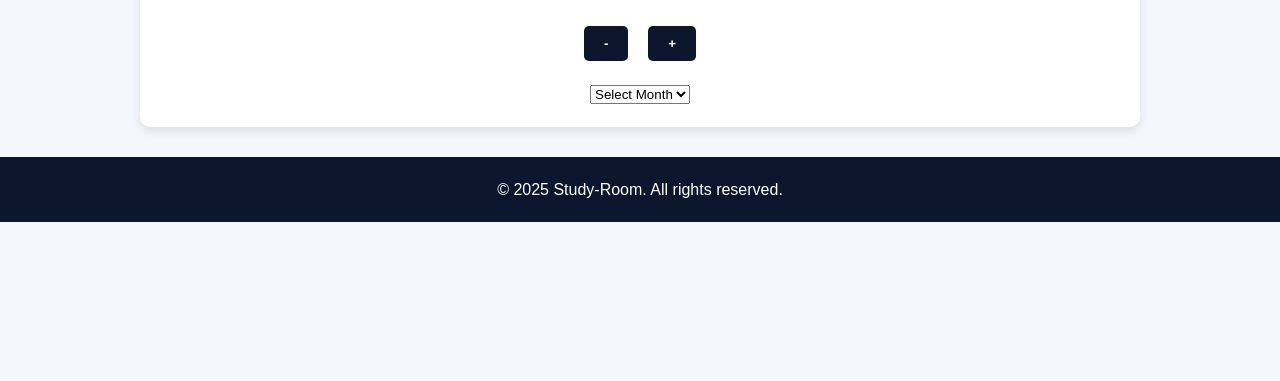
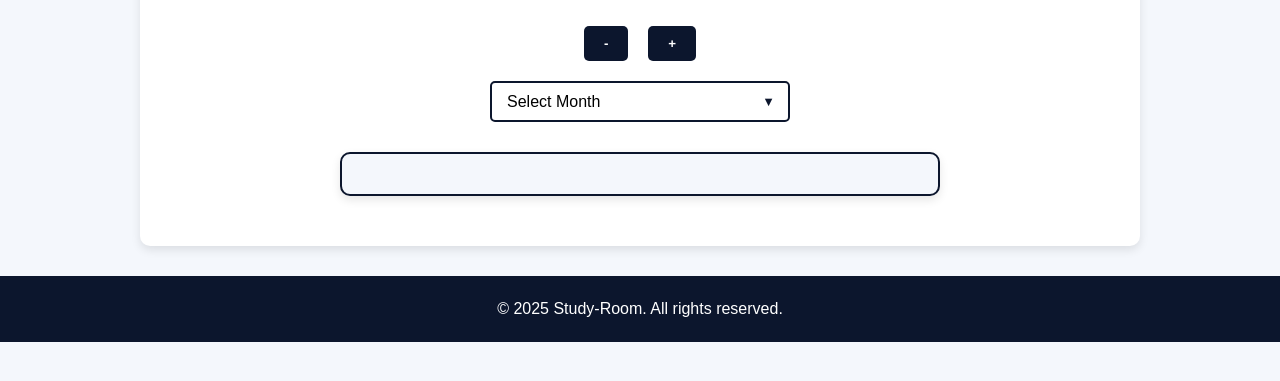
Before and after one commit to anikettt21/hie, a website: page hall2.html in a window 1280 px wide. Shown: the part 195-576 px from the top of the page. Drawn offline with Linux system fonts and the light colour scheme; no server answers.

Commit message:
Update hall2.html

```diff
--- a/hall2.html
+++ b/hall2.html
@@ -31,6 +31,7 @@
       <button id="remove-seat-button" class="btn">-</button>
       <button id="add-seat-button" class="btn">+</button>
     </div>
+    <div class="month-selector-container">
       <select id="month-select" onchange="handleMonthChange()">
         <option value="">Select Month</option>
         <option value="January">January</option>
@@ -46,7 +47,9 @@
         <option value="November">November</option>
         <option value="December">December</option>
       </select>
-    <div id="monthly-report"></div>
+    </div>
+    <div id="monthly-report" class="monthly-report-container"></div>
+
   </main>
 
   <!-- Footer -->
```
Lines whose indentation alone changed are shown as unchanged.
